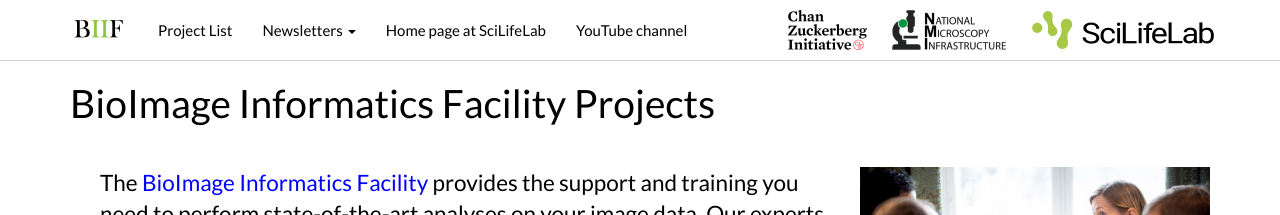
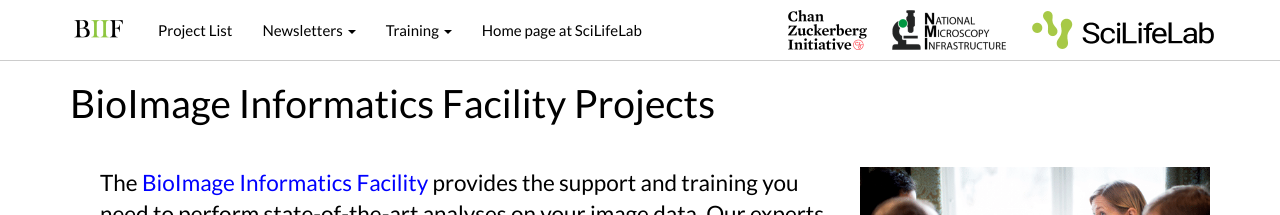
Before and after one commit to BIIFSweden/BIIFSweden.github.io, a Jekyll site: the page built from index.html, in a window 1280 px wide. Shown: the top 215 px of the page. Built offline with Jekyll 4.4.1, drawn with Linux system fonts in a browser that asks for light colours; nearby versions of some CDN libraries; the list of posts is cut into pages by our own code.

Commit message:
Add training dropdown on homepage

```diff
--- a/_config.yml
+++ b/_config.yml
@@ -41,6 +41,13 @@ defaults:
       excerpt_separator: <!--more-->
   -
     scope:
+      path: "courses"
+      type: "posts"
+    values:
+      layout: "courses"
+      excerpt_separator: <!--more-->
+  -
+    scope:
       path: "add_project"
       type: "pages"
     values:
--- a/_includes/page-core/page-header.html
+++ b/_includes/page-core/page-header.html
@@ -31,11 +31,26 @@
                             {% endfor %}
                         </ul>
                     </li>
+                    <li class="dropdown">
+                        <a class="dropdown-toggle" data-toggle="dropdown" title="Training">
+                            Training
+                            <span class="caret"></span>
+                        </a>
+                        <ul class="dropdown-menu">
+                            <li>
+                                <a href="https://www.youtube.com/channel/UCFtGwYOJ59WdUshqv3ujIAg" title="BIIF YouTube channel">YouTube channel</a>
+                            </li>
+                            <hr style="margin-top: 2px; margin-bottom: 7px;"/>
+                            {% for post in site.categories.courses limit:100 %}
+                                <li>
+                                    <a href="{{ post.url }}">
+                                        {{ post.title }}
+                                    </a>
+                                </li>
+                            {% endfor %}
+                        </ul>
                     <li>
                         <a target="_blank" href="https://scilifelab.se/facilities/bioimage-informatics/" title="BIIF Page at SciLifeLab">Home page at SciLifeLab</a>
-                    </li>
-                    <li>
-                        <a target="_blank" href="https://www.youtube.com/channel/UCFtGwYOJ59WdUshqv3ujIAg" title="BIIF YouTube channel">YouTube channel</a>
                     </li>
                 </ul>
                 <!-- items below float right, so appear in reverse order -->
```
Also changed, not shown: _layouts/courses.html (added, +9 -0 lines), courses/_posts/2050-02-26-template.md (added, +4 -0 lines).
